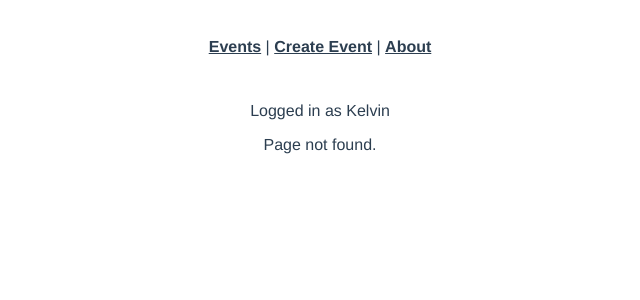
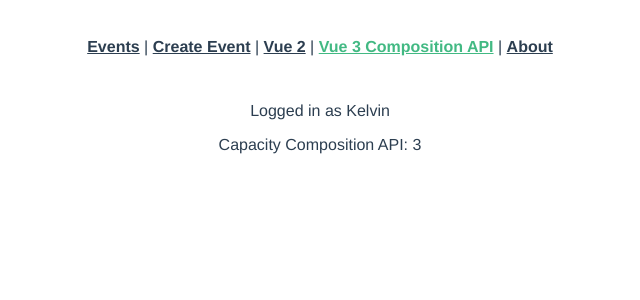
Before and after one commit to kelvinmatheus/real-world-vue, a Vue app: page /vue3-composition in a window 1280 px wide. Before the commit this address had no page. Shown: the top 300 px of the page, without its empty margins (320-960 px from the left). Built offline with nearby package versions, Linux system fonts and the light colour scheme.

Commit message:
Setup & Reactive References

```diff
--- a/src/App.vue
+++ b/src/App.vue
@@ -21,6 +21,8 @@ export default {
     <div id="nav">
       <router-link :to="{ name: 'EventListView' }">Events</router-link> |
       <router-link :to="{ name: 'EventCreateView' }">Create Event</router-link> |
+      <router-link :to="{ name: 'Vue2View' }">Vue 2</router-link> |
+      <router-link :to="{ name: 'Vue3CompositionView' }">Vue 3 Composition API</router-link> |
       <router-link :to="{ name: 'AboutView' }">About</router-link>
     </div>
     <p>Logged in as {{ userStore.firstName }}</p>
--- a/src/router/index.js
+++ b/src/router/index.js
@@ -2,6 +2,8 @@ import { createRouter, createWebHistory } from 'vue-router';
 import EventListView from '../views/EventListView.vue';
 import EventDetailsView from '../views/EventDetailsView.vue';
 import EventCreateView from '../views/EventCreateView.vue';
+import Vue2View from '../views/Vue2View.vue';
+import Vue3CompositionView from '../views/Vue3CompositionView.vue';
 import AboutView from '../views/AboutView.vue';
 import ErrorDisplayView from '../views/ErrorDisplayView.vue';
 import NotFoundView from '../views/NotFoundView.vue';
@@ -22,6 +24,16 @@ const routes = [
     path: '/events/create',
     name: 'EventCreateView',
     component: EventCreateView,
+  },
+  {
+    path: '/vue2',
+    name: 'Vue2View',
+    component: Vue2View,
+  },
+  {
+    path: '/vue3-composition',
+    name: 'Vue3CompositionView',
+    component: Vue3CompositionView,
   },
   {
     path: '/about',
--- /dev/null
+++ b/src/views/Vue2View.vue
@@ -0,0 +1,13 @@
+<script>
+export default {
+  data() {
+    return {
+      capacity: 3,
+    };
+  },
+};
+</script>
+
+<template>
+  <div>Capacity: {{ capacity }}</div>
+</template>
--- /dev/null
+++ b/src/views/Vue3CompositionView.vue
@@ -0,0 +1,15 @@
+<script>
+import { ref } from 'vue';
+
+export default {
+  setup() {
+    const capacity = ref(3);
+
+    return { capacity };
+  },
+};
+</script>
+
+<template>
+  <div>Capacity Composition API: {{ capacity }}</div>
+</template>
```
